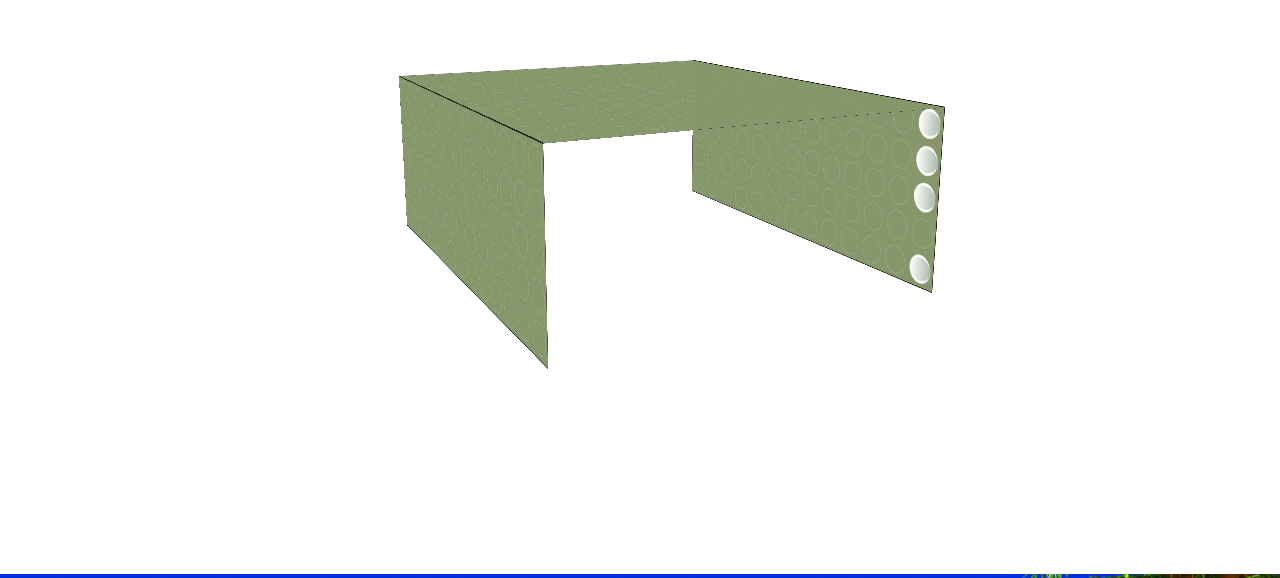
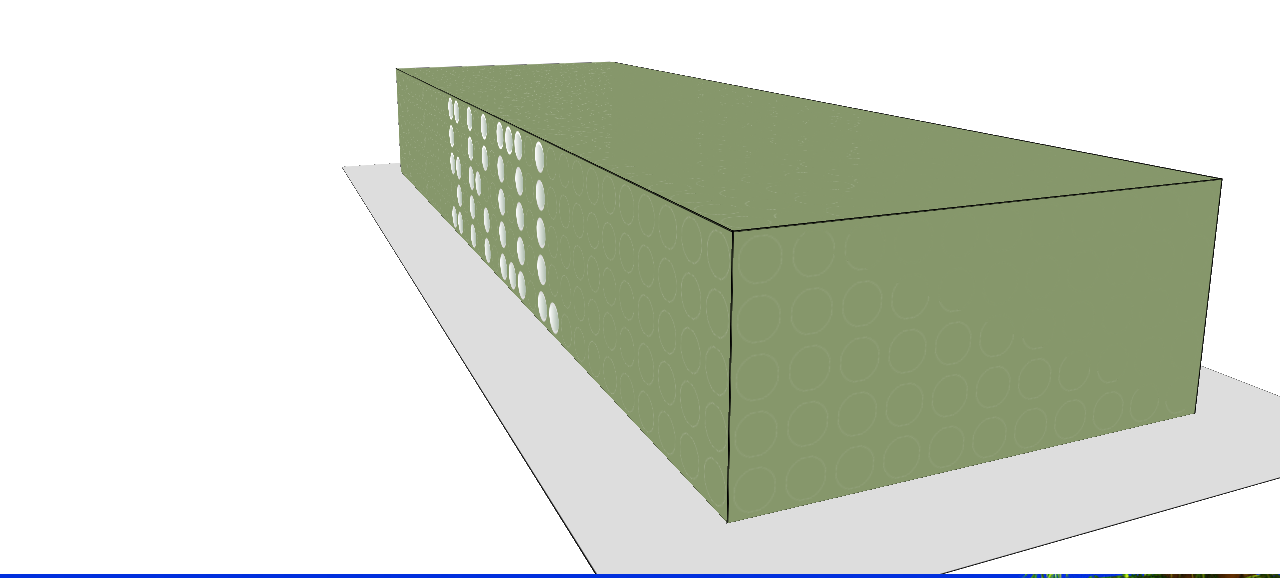
Before and after one commit to d3estudio/skol-animator, a website: page views/index.html in a window 1280 px wide. Shown: the part 226-804 px from the top of the page. Drawn offline with Linux system fonts and the light colour scheme.

Commit message:
Finished 3D model

```diff
--- a/public/css/index.css
+++ b/public/css/index.css
@@ -13,6 +13,10 @@ body {
 
 .top, .left, .right, .front {
     border: 1px solid #000000;
+}
+.floor {
+    border: 1px solid #000000;
+    background: #dddddd;
 }
 
 .block {
--- a/public/js/lib/internal/global.js
+++ b/public/js/lib/internal/global.js
@@ -32,7 +32,7 @@ function init() {
 
     var globalID = 0;
 
-    for (var i = 0; i < 143; i++) {
+    for (var i = 0; i < 374; i++) {
         var y = parseInt(i / 11),
             x = parseInt(i - (11 * y)),
             color = new Color('top',i);
@@ -40,27 +40,28 @@ function init() {
         motors.push(motor);
         motor.init();
     }
-    for (var i = 0; i < 65; i++) {
-        var y = parseInt(i / 13),
-            x = parseInt(i - (13 * y)),
+
+    for (var i = 0; i < 170; i++) {
+        var y = parseInt(i / 34),
+            x = parseInt(i - (34 * y)),
             color = new Color('top',i);
             motor = new Motor(x, y, color.getColor(), '.left', i);
         motors.push(motor);
         motor.init();
     }
-    // for (var i = 0; i < 55; i++) {
-    //     var clone = block.clone();
-    //     clone.attr('data-global',globalID++);
-    //     clone.attr('data-local',i);
-    //     var y = parseInt(i/11);
-    //     var x = parseInt(i-(11*y));
-    //     clone.attr('data-y', y);
-    //     clone.attr('data-x', x);
-    //     $('.front').append(clone);
-    // }
-    for (var i = 0; i < 65; i++) {
-        var y = parseInt(i / 13),
-            x = parseInt(i - (13 * y)),
+
+    for (var i = 0; i < 55; i++) {
+        var y = parseInt(i / 11),
+            x = parseInt(i - (11 * y)),
+            color = new Color('top',i);
+            motor = new Motor(x, y, color.getColor(), '.front', i);
+        motors.push(motor);
+        motor.init();
+    }
+
+    for (var i = 0; i < 170; i++) {
+        var y = parseInt(i / 34),
+            x = parseInt(i - (34 * y)),
             color = new Color('top',i);
             motor = new Motor(x, y, color.getColor(), '.right', i);
         motors.push(motor);
--- a/public/js/public.js
+++ b/public/js/public.js
@@ -18,15 +18,13 @@ function drawMessage(currentCol) {
                 motors.forEach(function(motor) {
                     if (motor.x == x && motor.y == y) {
                         bit = motor;
+                        if (dot) {
+                            bit.setAnimation('flip');
+                        } else {
+                            bit.removeAnimation('flip');
+                        }
                     }
                 });
-                if (bit) {
-                    if (dot) {
-                        bit.setAnimation('flip');
-                    } else {
-                        bit.removeAnimation('flip');
-                    }
-                }
             })
         });
         shift += letter[0].length;
```
Also changed, not shown: public/js/lib/internal/ambient.js.
